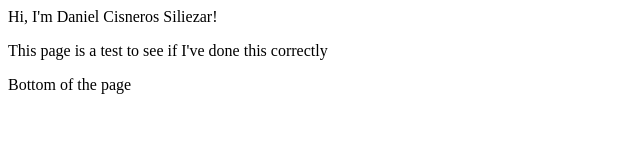
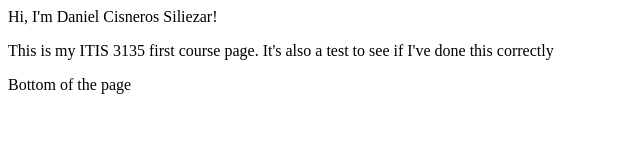
Before and after one commit to dacs-01/dacs-01.github.io, a plain HTML site: page itis3135/index.html in a window 1280 px wide. Shown: the whole page, without its empty margins (0-640 px from the left). Drawn offline with Linux system fonts and the light colour scheme.

Commit message:
Added some more content

```diff
--- a/itis3135/index.html
+++ b/itis3135/index.html
@@ -4,7 +4,7 @@
         Hi, I'm Daniel Cisneros Siliezar!
     </header>
     <main>
-        <p>This page is a test to see if I've done this correctly</p>
+        <p>This is my ITIS 3135 first course page. It's also a test to see if I've done this correctly</p>
     </main>
     <footer>
         Bottom of the page
```
